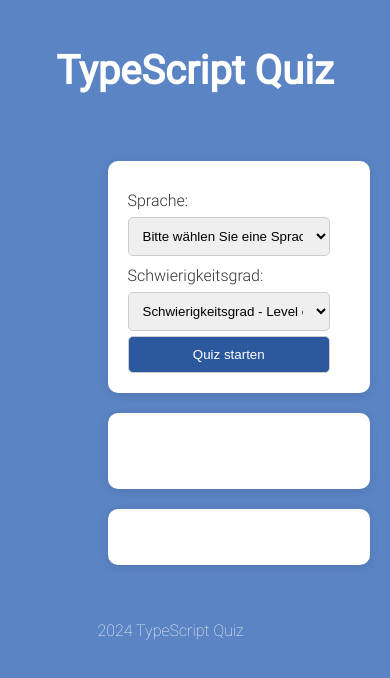
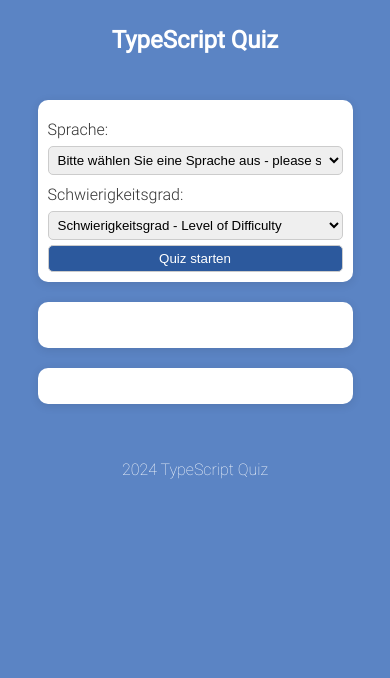
Before and after one commit to lamianicole/Project_Quiz_API, a website built with Vite: page src/quiz-api.html in a window 390 px wide. Built offline with nearby package versions, Linux system fonts and the light colour scheme.

Commit message:
final changes

```diff
--- a/src/style.css
+++ b/src/style.css
@@ -23,6 +23,10 @@ body {
   margin: 0;
   padding: 0;
   font-family: "Roboto-Light";
+/* neu */
+  display: flex;
+  flex-direction: column;
+  align-items: center;
 }
 
 header {
@@ -30,15 +34,24 @@ header {
   color: white;
   text-align: center;
   padding: 20px;
+  /* neu */
+  width: 100%;
 }
 
 h1 {
   font-size: 2.5rem;
   font-family: "Roboto-Regular";
+  /* neu */
+  text-align: center;
 }
 
 main {
   padding: 20px;
+  /* neu */
+  width: 100%;
+  display: flex;
+  flex-direction: column;
+  align-items: center;
 }
 
 #settings,
@@ -50,7 +63,10 @@ main {
   margin-bottom: 20px;
   padding: 20px;
   max-width: 600px;
-  margin-left: 25%;
+  /* margin-left: 31%; */
+  /* neu */
+  width: 100%;
+  box-sizing: border-box;
 }
 
 label {
@@ -61,7 +77,7 @@ label {
 
 select,
 button {
-  width: calc(100% - 20px);
+  width: 100%;
   padding: 10px;
   margin-top: 5px;
   border-radius: 5px;
@@ -93,10 +109,19 @@ button:hover {
   margin-top: 10px;
 }
 
+/* neu */
+footer {
+  width: 100%;
+  display: flex;
+  justify-content: center;
+}
+
 footer p {
   font-family: "Roboto-Thin";
   color: white;
-  margin-left: 25%;
+  /* margin-left: 25%; */
+  /* neu */
+  text-align: center;
 }
 
 .correct {
@@ -124,3 +149,47 @@ footer p {
 #messageText {
   color: #F98125;
 }
+
+
+/* Media Queries für Responsive Design */
+@media (max-width: 768px) {
+  #settings, #quiz, #results {
+    max-width: 90%;
+  }
+
+  h1 {
+    font-size: 2rem;
+  }
+
+  #questionContainer {
+    font-size: 1.2rem;
+    padding: 5px;
+  }
+}
+
+@media (max-width: 480px) {
+  header {
+    padding: 10px;
+  }
+
+  h1 {
+    font-size: 1.5rem;
+  }
+
+  #settings, #quiz, #results {
+    padding: 10px;
+  }
+
+  button, select {
+    padding: 5px;
+  }
+
+  #questionContainer {
+    font-size: 1rem;
+    padding: 5px;
+  }
+
+  #answersContainer button {
+    padding: 5px;
+  }
+}
```
